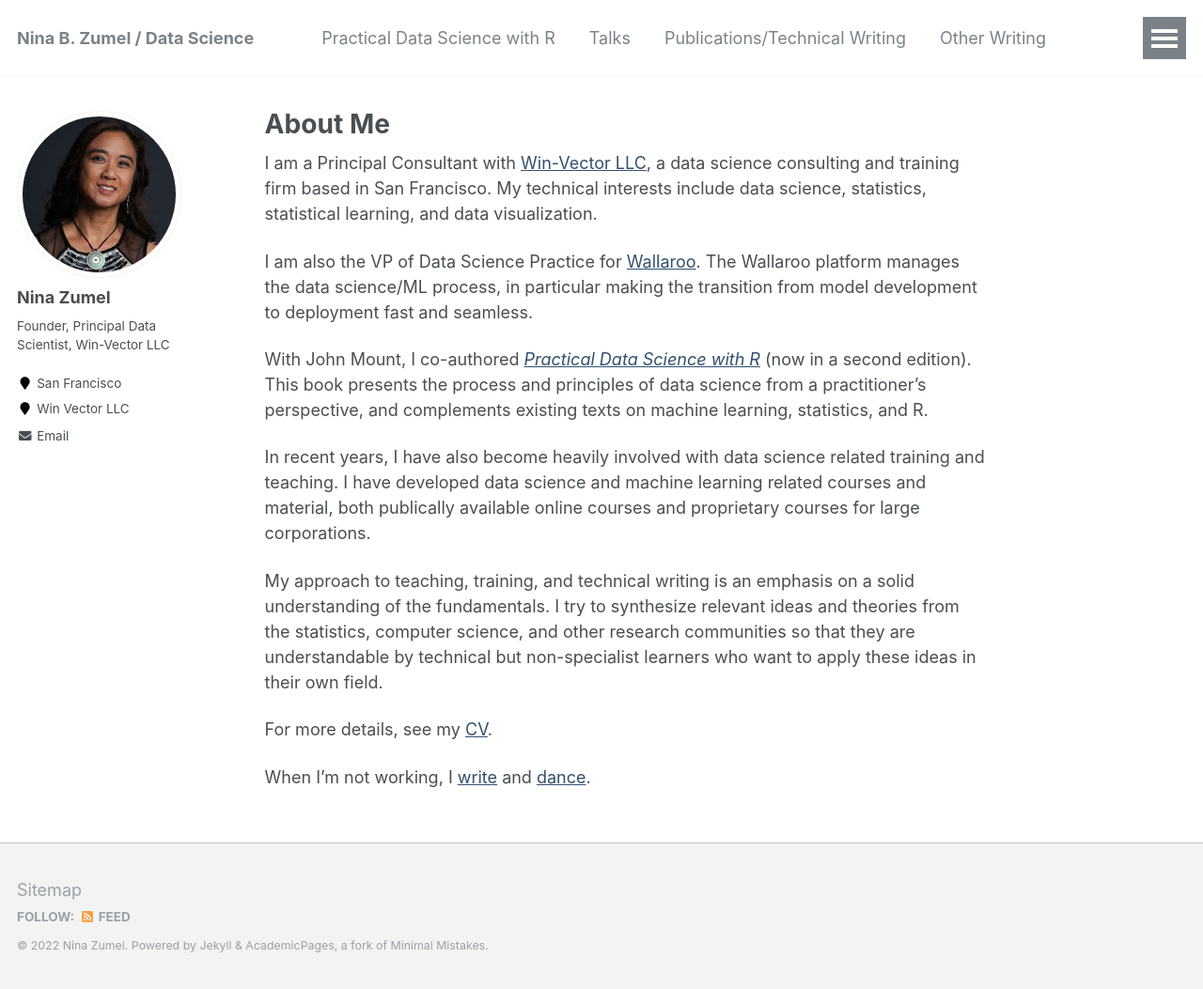
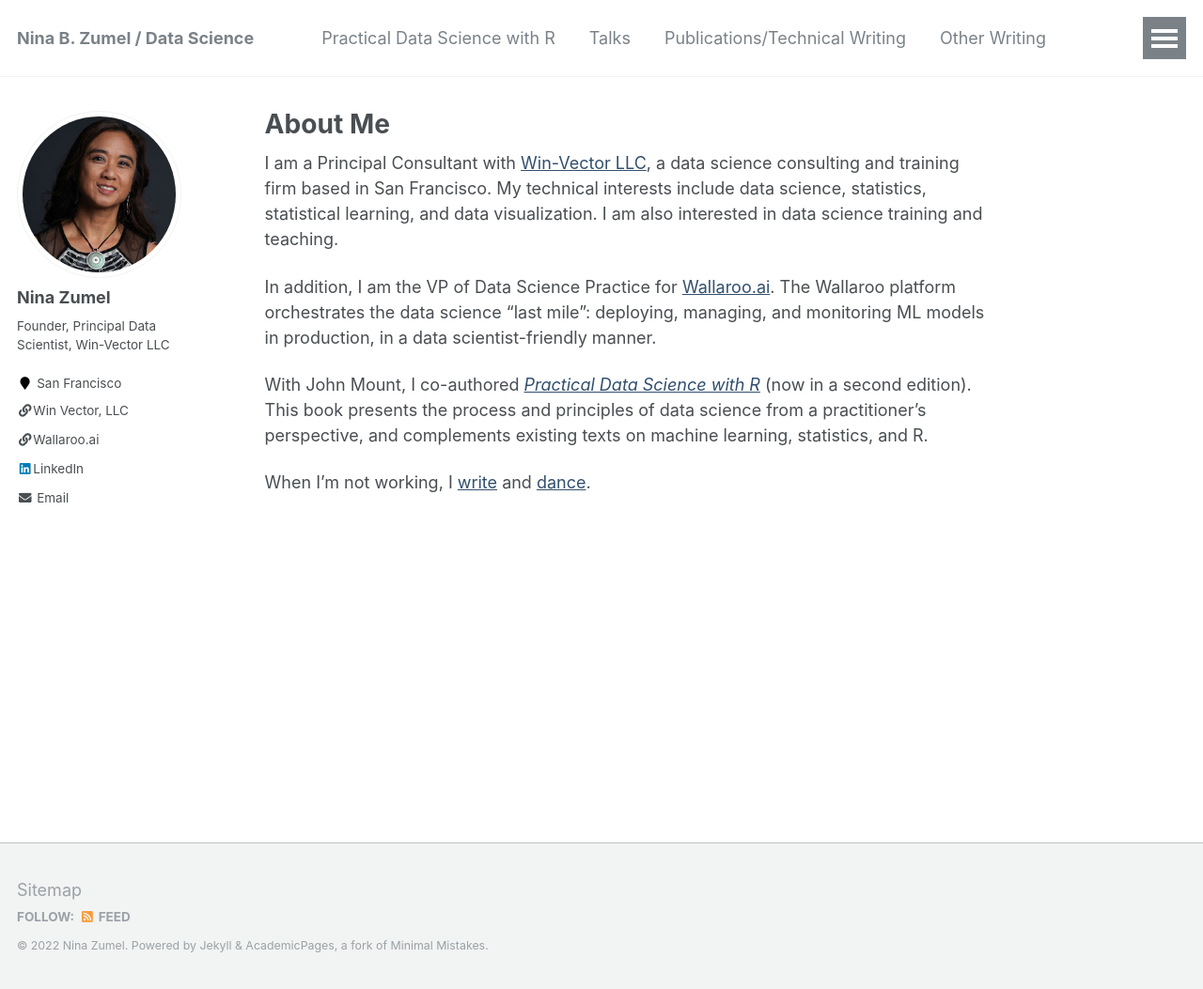
Before and after one commit to NinaZumel/testblog, a Jekyll site: the page built from _pages/about.md, in a window 1280 px wide and 1053 px high. Shown: the whole window at 94% size. Built offline with Jekyll 4.4.1, drawn with Linux system fonts in a browser that asks for light colours.

Commit message:
adding follow and social links

```diff
--- a/_config.yml
+++ b/_config.yml
@@ -91,38 +91,24 @@ author:
   avatar           : "ninaheadshotsmall.jpeg"
   bio              : "Founder, Principal Data Scientist, Win-Vector LLC"
   location         : "San Francisco"
-  employer         : Win Vector LLC
-  pubmed           : # "https://www.ncbi.nlm.nih.gov/pubmed/?term=john+snow"
-  googlescholar    : # "http://yourfullgooglescholarurl.com"
   email            : nzumel@win-vector.com
-  researchgate     :  # example: "https://www.researchgate.net/profile/yourprofile"
-  uri              :
-  bitbucket        :
-  codepen          :
-  dribbble         :
-  flickr           :
-  facebook         :
-  foursquare       :
-  github           : # "NinaZumel"
-  google_plus      :
-  keybase          :
-  instagram        :
-  impactstory      : #"https://profiles.impactstory.org/u/xxxx-xxxx-xxxx-xxxx"
-  lastfm           :
-  linkedin         :
-  orcid            : # "http://orcid.org/yourorcidurl"
-  pinterest        :
-  soundcloud       :
-  stackoverflow    : # http://stackoverflow.com/users/123456/username
-  steam            :
-  tumblr           :
-  twitter          : # "replacethistwitterhandle"
-  vine             :
-  weibo            :
-  xing             :
-  youtube          :
-  wikipedia        :
+  links:
+    - label: "Win Vector, LLC"
+      icon: "fas fa-fw fa-link"
+      url: "https://win-vector.com/"
+    - label: "Wallaroo.ai"
+      icon: "fas fa-fw fa-link"
+      url: "https://www.wallaroo.ai/"
+    - label: "LinkedIn"
+      icon: "fab fa-fw fa-linkedin"
+      url: "https://www.linkedin.com/in/ninazumel/"
 
+
+footer:
+  links:
+    - label: "LinkedIn"
+      icon: "fab fa-fw fa-linkedin"
+      url: "https://www.linkedin.com/in/ninazumel/"
 
 # Reading Files
 include:
--- a/_includes/author-profile.html
+++ b/_includes/author-profile.html
@@ -25,6 +25,16 @@
       {% if author.location %}
         <li><i class="fa fa-fw fa-map-marker" aria-hidden="true"></i> {{ author.location }}</li>
       {% endif %}
+
+      {% if author.links %}
+      {% for link in author.links %}
+        {% if link.label and link.url %}
+          <li><a href="{{ link.url }}" rel="nofollow noopener noreferrer me"{% if link.url contains 'http' %} itemprop="sameAs"{% endif %}><i class="{{ link.icon | default: 'fas fa-fw fa-link' }}" aria-hidden="true"></i><span class="label">{{ link.label }}</span></a></li>
+        {% endif %}
+      {% endfor %}
+    {% endif %}
+
+
       {% if author.employer %}
         <li><i class="fa fa-fw fa-map-marker" aria-hidden="true"></i> {{ author.employer }}</li>
       {% endif %}
--- a/_pages/about.md
+++ b/_pages/about.md
@@ -8,18 +8,10 @@ redirect_from:
   - /about.html
 ---
 
-I am a Principal Consultant with [Win-Vector LLC](http://win-vector.com/), a data science consulting and training firm based in San Francisco. My technical interests include data science, statistics, statistical learning, and data visualization.
+I am a Principal Consultant with [Win-Vector LLC](https://win-vector.com/), a data science consulting and training firm based in San Francisco. My technical interests include data science, statistics, statistical learning, and data visualization. I am also interested in data science training and teaching.
 
-I am also the VP of Data Science Practice for [Wallaroo](https://www.wallaroo.ai/). The Wallaroo platform manages the data science/ML process, in particular making the transition from model development to deployment fast and seamless.
+In addition, I am the VP of Data Science Practice for [Wallaroo.ai](https://www.wallaroo.ai/). The Wallaroo platform orchestrates the data science "last mile": deploying, managing, and monitoring ML models in production, in a data scientist-friendly manner.
 
-With John Mount, I co-authored [*Practical Data Science with R*](https://www.manning.com/books/practical-data-science-with-r-second-edition) (now in a second edition). This book presents the process and principles of data science from a practitioner’s perspective, and complements existing texts on machine learning, statistics, and R.
-
-In recent years, I have also become heavily involved with data science related training and teaching. I have developed data science and machine learning related courses and material, both publically available online courses and proprietary courses for large corporations.
-
-My approach to teaching, training, and technical writing is an emphasis on a solid understanding of the fundamentals. I try to synthesize relevant ideas and theories from the statistics, computer science, and other research communities so that they are understandable by technical but non-specialist learners who want to apply these ideas in their own field.
-
-For more details, see my [CV](/cv/).
+With John Mount, I co-authored [<em>Practical Data Science with R</em>](https://www.manning.com/books/practical-data-science-with-r-second-edition) (now in a second edition). This book presents the process and principles of data science from a practitioner’s perspective, and complements existing texts on machine learning, statistics, and R.
 
 When I’m not working, I [write](https://ninazumel.com/nina-other-writing/) and [dance](http://www.dholrhythms.com/).
-
-<link rel="me" href="https://ninazumel.com/short_thoughts/">
```
